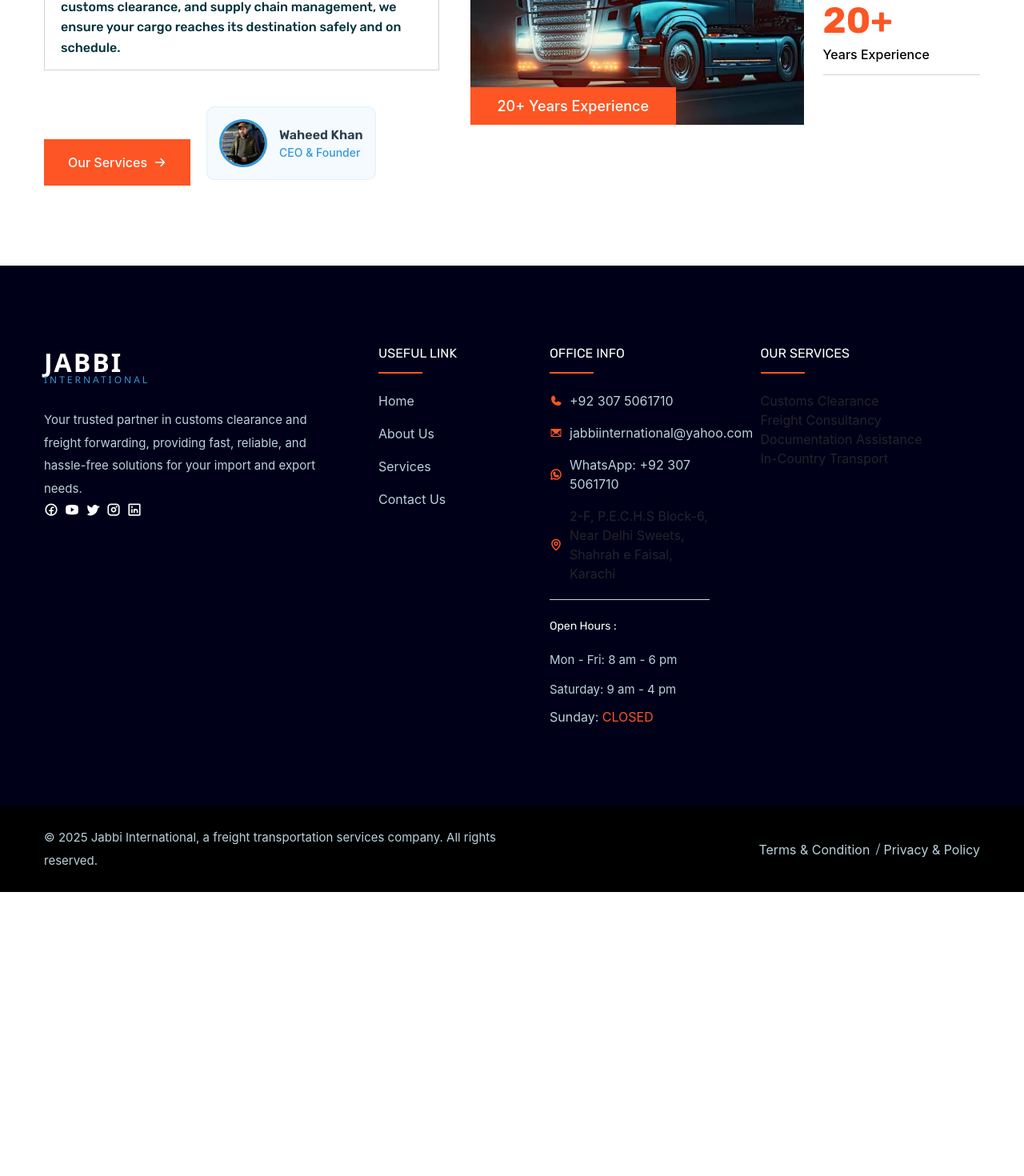
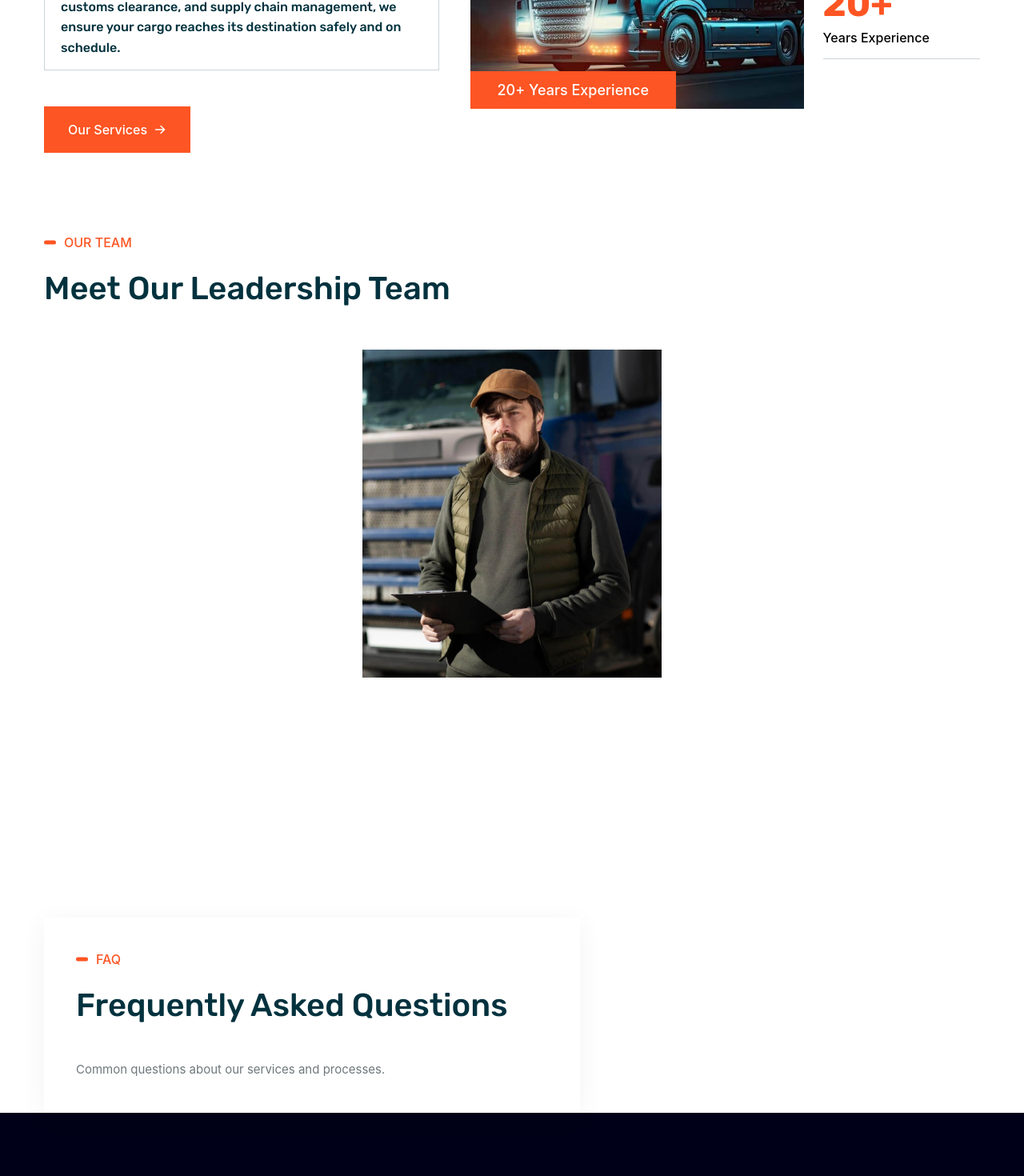
Before and after one commit to Umar-Gul-07/Fright-transportation, a React (Create React App) app: page /about in a window 1280 px wide. Shown: the part 860-2330 px from the top of the page at 80% size. Before the commit the page ends 1975 px from the top, so only its background shows below. Built offline with nearby package versions, Linux system fonts and the light colour scheme; the HTML template or start-up script is replaced by a standard one.

Commit message:
Fix logo color to orange and move CEO section to About page in proper team format

```diff
--- a/src/App.css
+++ b/src/App.css
@@ -58,7 +58,7 @@
 
 .logo-main {
   font-size: 32px;
-  color: #3498db;
+  color: #FF6B35;
   text-transform: uppercase;
   letter-spacing: 2px;
   margin-bottom: -2px;
@@ -153,7 +153,7 @@
 }
 
 .user-image img {
-  width: 100%;
+    width: 100%;
   height: 100%;
   object-fit: cover;
 }
--- a/src/Pages/About.jsx
+++ b/src/Pages/About.jsx
@@ -158,17 +158,6 @@
                                                 <i className="ph-bold ph-arrow-right" />
                                             </Link>
                                         </li>
-                                        <li className="d-inline-block">
-                                            <div className="user-block">
-                                                <div className="user-image">
-                                                    <img src="assets/images/team/team1.jpg" alt="CEO & Founder" />
-                                                </div>
-                                                <div className="user-info">
-                                                    <h4>Waheed Khan</h4>
-                                                    <p>CEO & Founder</p>
-                                                </div>
-                                            </div>
-                                        </li>
                                     </ul>
                                 </div>
                             </div>
@@ -217,6 +206,112 @@
                     </div>
                 </div>
             </div>
+
+            <div className="team-area pb-75">
+                <div className="container">
+                    <div className="main-max-width mx-auto">
+                        <div className="team-section-title">
+                            <div
+                                className="row align-items-center"
+                                data-cue="slideInUp"
+                                data-show="true"
+                                style={{
+                                    animationName: "slideInUp",
+                                    animationDuration: "600ms",
+                                    animationTimingFunction: "ease",
+                                    animationDelay: "0ms",
+                                    animationDirection: "normal",
+                                    animationFillMode: "both"
+                                }}
+                            >
+                                <div className="col-lg-8 col-sm-8">
+                                    <div className="section-title">
+                                        <span className="d-block sub-title position-relative">
+                                            Our Team
+                                        </span>
+                                        <h2>Meet Our Leadership Team</h2>
+                                    </div>
+                                </div>
+                            </div>
+                        </div>
+                        <div
+                            className="row justify-content-center"
+                            data-cues="fadeIn"
+                            data-disabled="true"
+                        >
+                            <div
+                                className="col-lg-4 col-sm-6"
+                                data-cue="fadeIn"
+                                data-show="true"
+                                style={{
+                                    animationName: "fadeIn",
+                                    animationDuration: "600ms",
+                                    animationTimingFunction: "ease",
+                                    animationDelay: "0ms",
+                                    animationDirection: "normal",
+                                    animationFillMode: "both"
+                                }}
+                            >
+                                <div className="single-team-info position-relative z-1">
+                                    <div className="image">
+                                        <img
+                                            src="assets/images/team/team1.jpg"
+                                            alt="Waheed Khan - CEO & Founder"
+                                        />
+                                    </div>
+                                    <div className="content">
+                                        <div className="text">
+                                            <h3>
+                                                <Link to="/about">Waheed Khan</Link>
+                                            </h3>
+                                            <p>CEO & Founder</p>
+                                        </div>
+                                        <div className="icon">
+                                            <ul>
+                                                <li>
+                                                    <a href="#" target="_blank" rel="noreferrer">
+                                                        <i className="ph-bold ph-linkedin-logo" />
+                                                    </a>
+                                                </li>
+                                                <li>
+                                                    <a href="#" target="_blank" rel="noreferrer">
+                                                        <i className="ph-bold ph-twitter-logo" />
+                                                    </a>
+                                                </li>
+                                                <li>
+                                                    <a href="#" target="_blank" rel="noreferrer">
+                                                        <i className="ph-bold ph-envelope" />
+                                                    </a>
+                                                </li>
+                                            </ul>
+                                        </div>
+                                    </div>
+                                </div>
+                            </div>
+                        </div>
+                    </div>
+                </div>
+            </div>
+
+            <div className="faq-area ptb-100">
+                <div className="container">
+                    <div className="main-max-width mx-auto">
+                        <div className="row">
+                            <div className="col-lg-12">
+                                <div className="faq-content">
+                                    <div className="section-title">
+                                        <span className="d-block sub-title position-relative">
+                                            FAQ
+                                        </span>
+                                        <h2>Frequently Asked Questions</h2>
+                                    </div>
+                                    <p>Common questions about our services and processes.</p>
+                                </div>
+                            </div>
+                        </div>
+                    </div>
+                </div>
+            </div>
         </>
     )
 }
--- a/src/Pages/Home.jsx
+++ b/src/Pages/Home.jsx
@@ -292,17 +292,6 @@
                         <i className="ph-bold ph-arrow-right" />
                       </Link>
                     </li>
-                    <li className="d-inline-block">
-                      <div className="user-block">
-                        <div className="user-image">
-                          <img src="assets/images/team/team1.jpg" alt="CEO & Founder" />
-                        </div>
-                        <div className="user-info">
-                          <h4>Waheed Khan</h4>
-                          <p>CEO & Founder</p>
-                        </div>
-                      </div>
-                    </li>
                   </ul>
                 </div>
               </div>
@@ -544,6 +533,98 @@
         </div>
       </div>
 
+      <div className="team-area pb-75">
+        <div className="container">
+          <div className="main-max-width mx-auto">
+            <div className="team-section-title">
+              <div
+                className="row align-items-center"
+                data-cue="slideInUp"
+                data-show="true"
+                style={{
+                  animationName: "slideInUp",
+                  animationDuration: "600ms",
+                  animationTimingFunction: "ease",
+                  animationDelay: "0ms",
+                  animationDirection: "normal",
+                  animationFillMode: "both"
+                }}
+              >
+                <div className="col-lg-8 col-sm-8">
+                  <div className="section-title">
+                    <span className="d-block sub-title position-relative">
+                      Our Team
+                    </span>
+                    <h2>Meet Our Leadership Team</h2>
+                  </div>
+                </div>
+                <div className="col-lg-4 col-sm-4">
+                  <Link className="default-btn style-1" to="/about">
+                    View All
+                    <i className="ph-bold ph-arrow-right" />
+                  </Link>
+                </div>
+              </div>
+            </div>
+            <div
+              className="row justify-content-center"
+              data-cues="fadeIn"
+              data-disabled="true"
+            >
+              <div
+                className="col-lg-4 col-sm-6"
+                data-cue="fadeIn"
+                data-show="true"
+                style={{
+                  animationName: "fadeIn",
+                  animationDuration: "600ms",
+                  animationTimingFunction: "ease",
+                  animationDelay: "0ms",
+                  animationDirection: "normal",
+                  animationFillMode: "both"
+                }}
+              >
+                <div className="single-team-info position-relative z-1">
+                  <div className="image">
+                    <img
+                      src="assets/images/team/team1.jpg"
+                      alt="Waheed Khan - CEO & Founder"
+                    />
+                  </div>
+                  <div className="content">
+                    <div className="text">
+                      <h3>
+                        <Link to="/about">Waheed Khan</Link>
+                      </h3>
+                      <p>CEO & Founder</p>
+                    </div>
+                    <div className="icon">
+                      <ul>
+                        <li>
+                          <a href="#" target="_blank" rel="noreferrer">
+                            <i className="ph-bold ph-linkedin-logo" />
+                          </a>
+                        </li>
+                        <li>
+                          <a href="#" target="_blank" rel="noreferrer">
+                            <i className="ph-bold ph-twitter-logo" />
+                          </a>
+                        </li>
+                        <li>
+                          <a href="#" target="_blank" rel="noreferrer">
+                            <i className="ph-bold ph-envelope" />
+                          </a>
+                        </li>
+                      </ul>
+                    </div>
+                  </div>
+                </div>
+              </div>
+                  </div>
+          </div>
+        </div>
+      </div>
+
       <div className="faq-area ptb-100">
         <div className="container">
           <div className="main-max-width mx-auto">
--- a/src/Pages/include/Footer.jsx
+++ b/src/Pages/include/Footer.jsx
@@ -121,14 +121,7 @@
                                             </a>
                                         </li>
                                     </ul>
-                                    <div className="times">
-                                        <h6>Open Hours :</h6>
-                                        <p>Mon - Fri: 8 am - 6 pm</p>
-                                        <p>Saturday: 9 am - 4 pm</p>
-                                        <span>
-                                            Sunday: <strong>Closed</strong>
-                                        </span>
-                                    </div>
+
                                 </div>
                             </div>
                             <div
@@ -185,7 +178,7 @@
                         >
                             <div className="col-lg-6 col-md-7">
                                 <div className="copyright-content">
-                                    <p>© 2025 Jabbi International, a freight transportation services company. All rights reserved.</p>
+                                    <p>© 2025 Jabbi International, freight transportation services. All rights reserved.</p>
                                 </div>
                             </div>
                             <div className="col-lg-6 col-md-5">
```
Lines whose indentation alone changed are shown as unchanged.
